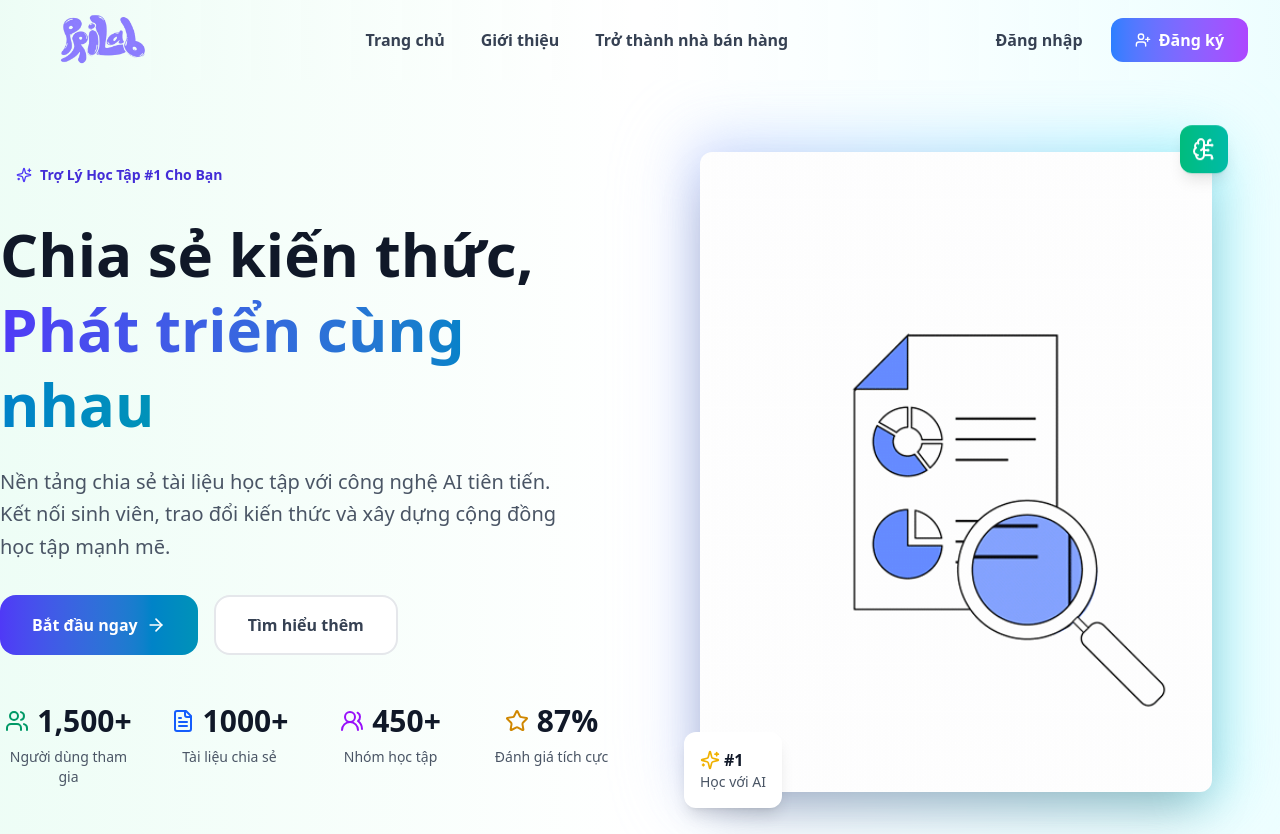
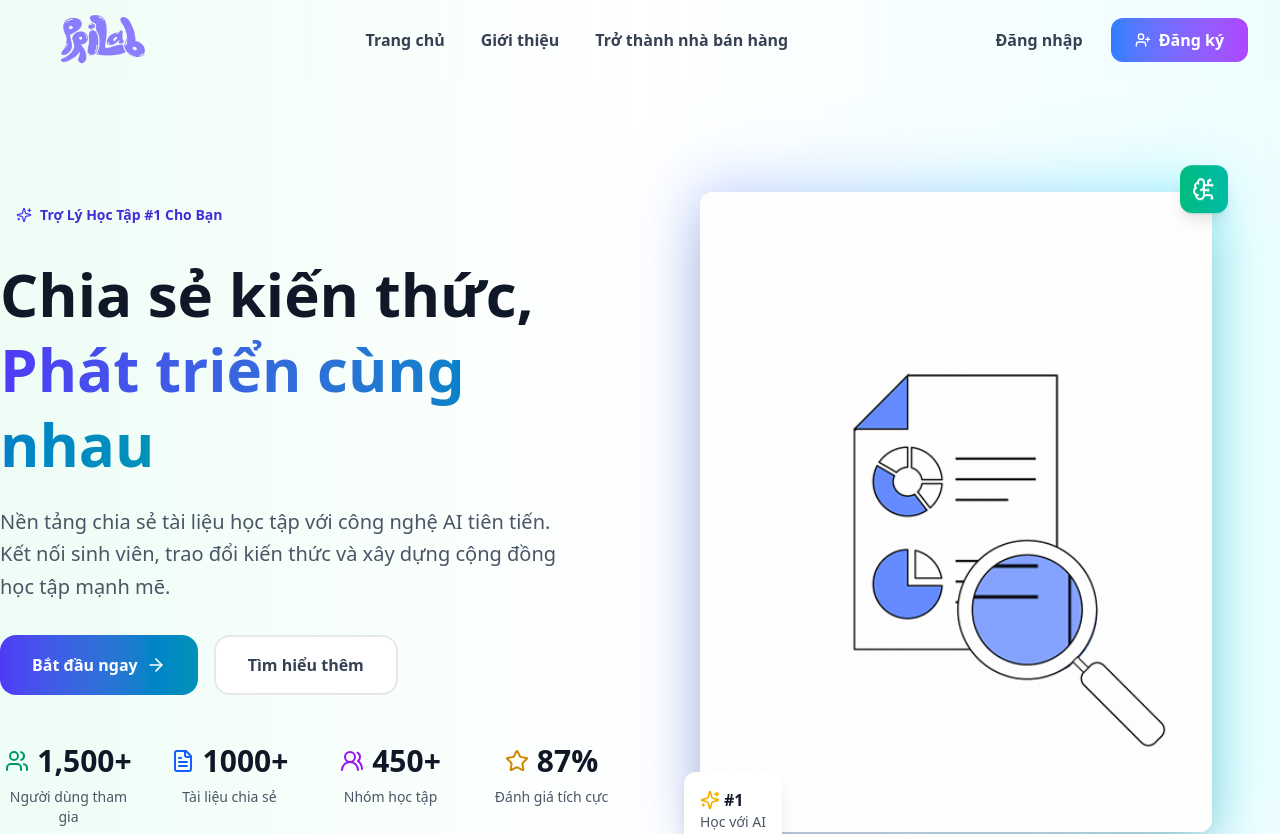
Before and after one commit to NguyenTruongVietBao/EXE201_client, a React (Vite) app: page / in a window 1280 px wide. Shown: the top 834 px of the page. Built offline with nearby package versions, Linux system fonts and the light colour scheme; no server answers.

Commit message:
update: UI payment history

```diff
--- a/src/components/layout/HeaderAvatar.jsx
+++ b/src/components/layout/HeaderAvatar.jsx
@@ -8,6 +8,7 @@ import {
   LayoutDashboard,
   AlertCircle,
   Users,
+  CreditCard,
 } from 'lucide-react';
 import { Link, useNavigate } from 'react-router';
 import { USER_ROLE } from '../../constants';
@@ -34,6 +35,11 @@ export default function HeaderAvatar({ className }) {
       href: '/customer/refunds-requests',
       label: 'Yêu cầu hoàn trả',
       icon: <AlertCircle size={16} />,
+    },
+    {
+      href: '/customer/payment-history',
+      label: 'Lịch sử thanh toán',
+      icon: <CreditCard size={16} />,
     },
   ];
   const sellerLinks = [
--- /dev/null
+++ b/src/pages/customer/payment-history.jsx
@@ -0,0 +1,5 @@
+import React from 'react';
+
+export default function CustomerPaymentHistory() {
+  return <div>CustomerPaymentHistory</div>;
+}
--- a/src/pages/landing-page.jsx
+++ b/src/pages/landing-page.jsx
@@ -163,7 +163,7 @@ export default function LandingPage() {
   return (
     <main className='min-h-screen'>
       {/* Hero Section */}
-      <section className='py-20 md:pb-28 md:pt-18 bg-gradient-to-r from-emerald-50/90 via-white/95 to-cyan-50/90 relative overflow-hidden'>
+      <section className='py-20 md:py-28 md:pb-32 bg-gradient-to-r from-emerald-50/90 via-white/95 to-cyan-50/90 relative overflow-hidden'>
         {/* Background decorations */}
         <div className='container flex justify-center mx-auto'>
           <div className='grid lg:grid-cols-2 gap-10 items-center'>
--- a/src/routes/index.jsx
+++ b/src/routes/index.jsx
@@ -43,6 +43,7 @@ import CustomerMyGroup from '../pages/customer/my-group';
 import CustomerGroupDetail from '../pages/customer/group-detail';
 import SellerWithdrawals from '../pages/seller/withdrawals';
 import ManagerWithdrawals from '../pages/manager/withdrawals';
+import CustomerPaymentHistory from '../pages/customer/payment-history';
 
 const { ADMIN, CUSTOMER, SELLER, MANAGER } = USER_ROLE;
 
@@ -229,6 +230,14 @@ const router = createBrowserRouter([
         path: 'chat',
         element: <Chat />,
       },
+      {
+        path: 'payment-history',
+        element: (
+          <ProtectedRoute requiredRoles={[CUSTOMER]}>
+            <CustomerPaymentHistory />
+          </ProtectedRoute>
+        ),
+      },
     ],
   },
   //Admin Routes
```
